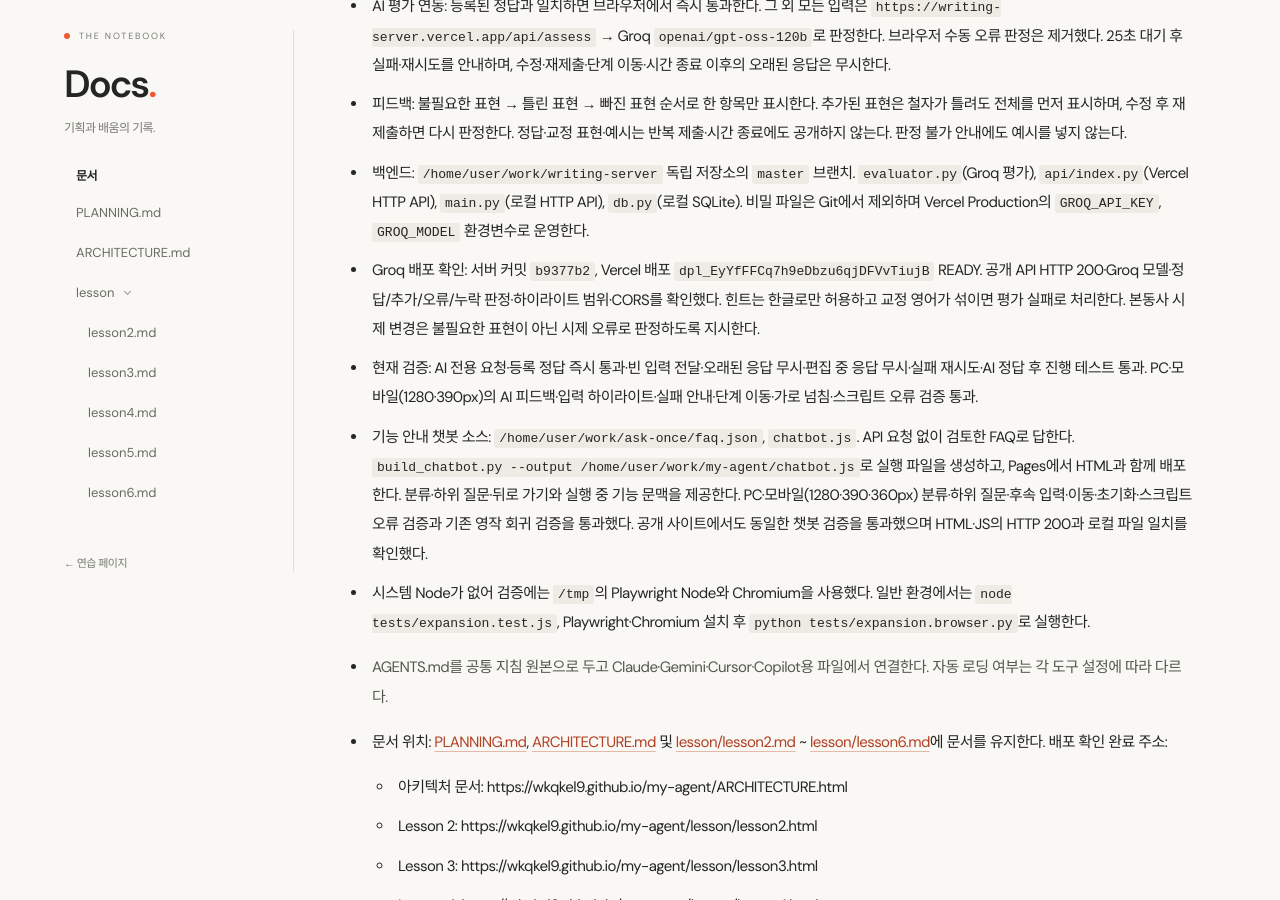
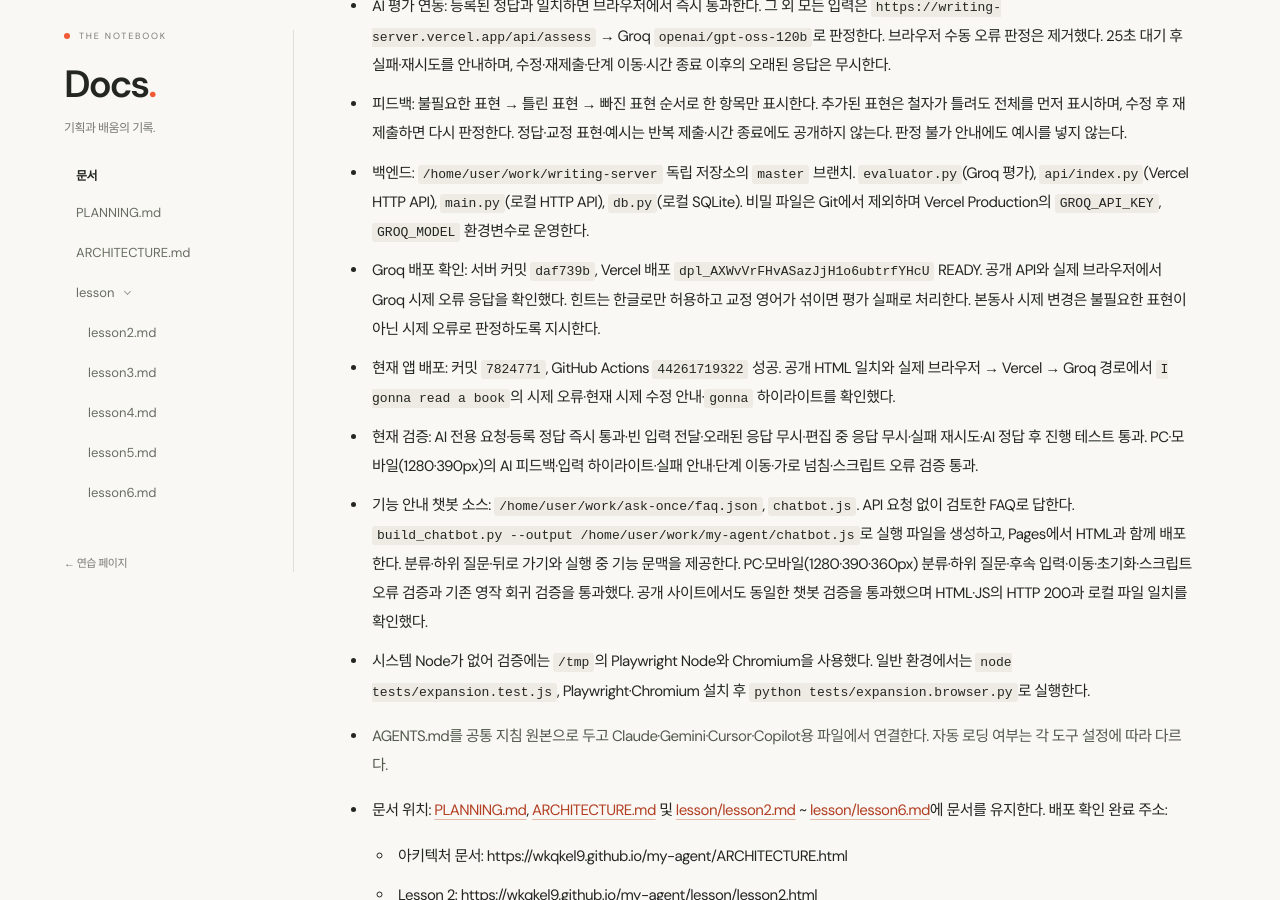
Before and after one commit to wkqkel9/my-agent, a Jekyll site: the page built from PROJECT_CONTEXT.md, in a window 1280 px wide and 900 px high, scrolled down 493 px. Built offline with Jekyll 4.4.1, drawn with Linux system fonts in a browser that asks for light colours; our own code applies the rules of GitHub Pages for plain Markdown files.

Commit message:
Record verified AI-only production deployment

```diff
--- a/PROJECT_CONTEXT.md
+++ b/PROJECT_CONTEXT.md
@@ -8,7 +8,8 @@
 - AI 평가 연동: 등록된 정답과 일치하면 브라우저에서 즉시 통과한다. 그 외 모든 입력은 `https://writing-server.vercel.app/api/assess` → Groq `openai/gpt-oss-120b`로 판정한다. 브라우저 수동 오류 판정은 제거했다. 25초 대기 후 실패·재시도를 안내하며, 수정·재제출·단계 이동·시간 종료 이후의 오래된 응답은 무시한다.
 - 피드백: 불필요한 표현 → 틀린 표현 → 빠진 표현 순서로 한 항목만 표시한다. 추가된 표현은 철자가 틀려도 전체를 먼저 표시하며, 수정 후 재제출하면 다시 판정한다. 정답·교정 표현·예시는 반복 제출·시간 종료에도 공개하지 않는다. 판정 불가 안내에도 예시를 넣지 않는다.
 - 백엔드: `/home/user/work/writing-server` 독립 저장소의 `master` 브랜치. `evaluator.py`(Groq 평가), `api/index.py`(Vercel HTTP API), `main.py`(로컬 HTTP API), `db.py`(로컬 SQLite). 비밀 파일은 Git에서 제외하며 Vercel Production의 `GROQ_API_KEY`, `GROQ_MODEL` 환경변수로 운영한다.
-- Groq 배포 확인: 서버 커밋 `b9377b2`, Vercel 배포 `dpl_EyYfFFCq7h9eDbzu6qjDFVvTiujB` READY. 공개 API HTTP 200·Groq 모델·정답/추가/오류/누락 판정·하이라이트 범위·CORS를 확인했다. 힌트는 한글로만 허용하고 교정 영어가 섞이면 평가 실패로 처리한다. 본동사 시제 변경은 불필요한 표현이 아닌 시제 오류로 판정하도록 지시한다.
+- Groq 배포 확인: 서버 커밋 `daf739b`, Vercel 배포 `dpl_AXWvVrFHvASazJjH1o6ubtrfYHcU` READY. 공개 API와 실제 브라우저에서 Groq 시제 오류 응답을 확인했다. 힌트는 한글로만 허용하고 교정 영어가 섞이면 평가 실패로 처리한다. 본동사 시제 변경은 불필요한 표현이 아닌 시제 오류로 판정하도록 지시한다.
+- 현재 앱 배포: 커밋 `7824771`, GitHub Actions `44261719322` 성공. 공개 HTML 일치와 실제 브라우저 → Vercel → Groq 경로에서 `I gonna read a book`의 시제 오류·현재 시제 수정 안내·`gonna` 하이라이트를 확인했다.
 - 현재 검증: AI 전용 요청·등록 정답 즉시 통과·빈 입력 전달·오래된 응답 무시·편집 중 응답 무시·실패 재시도·AI 정답 후 진행 테스트 통과. PC·모바일(1280·390px)의 AI 피드백·입력 하이라이트·실패 안내·단계 이동·가로 넘침·스크립트 오류 검증 통과.
 - 기능 안내 챗봇 소스: `/home/user/work/ask-once/faq.json`, `chatbot.js`. API 요청 없이 검토한 FAQ로 답한다. `build_chatbot.py --output /home/user/work/my-agent/chatbot.js`로 실행 파일을 생성하고, Pages에서 HTML과 함께 배포한다. 분류·하위 질문·뒤로 가기와 실행 중 기능 문맥을 제공한다. PC·모바일(1280·390·360px) 분류·하위 질문·후속 입력·이동·초기화·스크립트 오류 검증과 기존 영작 회귀 검증을 통과했다. 공개 사이트에서도 동일한 챗봇 검증을 통과했으며 HTML·JS의 HTTP 200과 로컬 파일 일치를 확인했다.
 - 시스템 Node가 없어 검증에는 `/tmp`의 Playwright Node와 Chromium을 사용했다. 일반 환경에서는 `node tests/expansion.test.js`, Playwright·Chromium 설치 후 `python tests/expansion.browser.py`로 실행한다.
```
